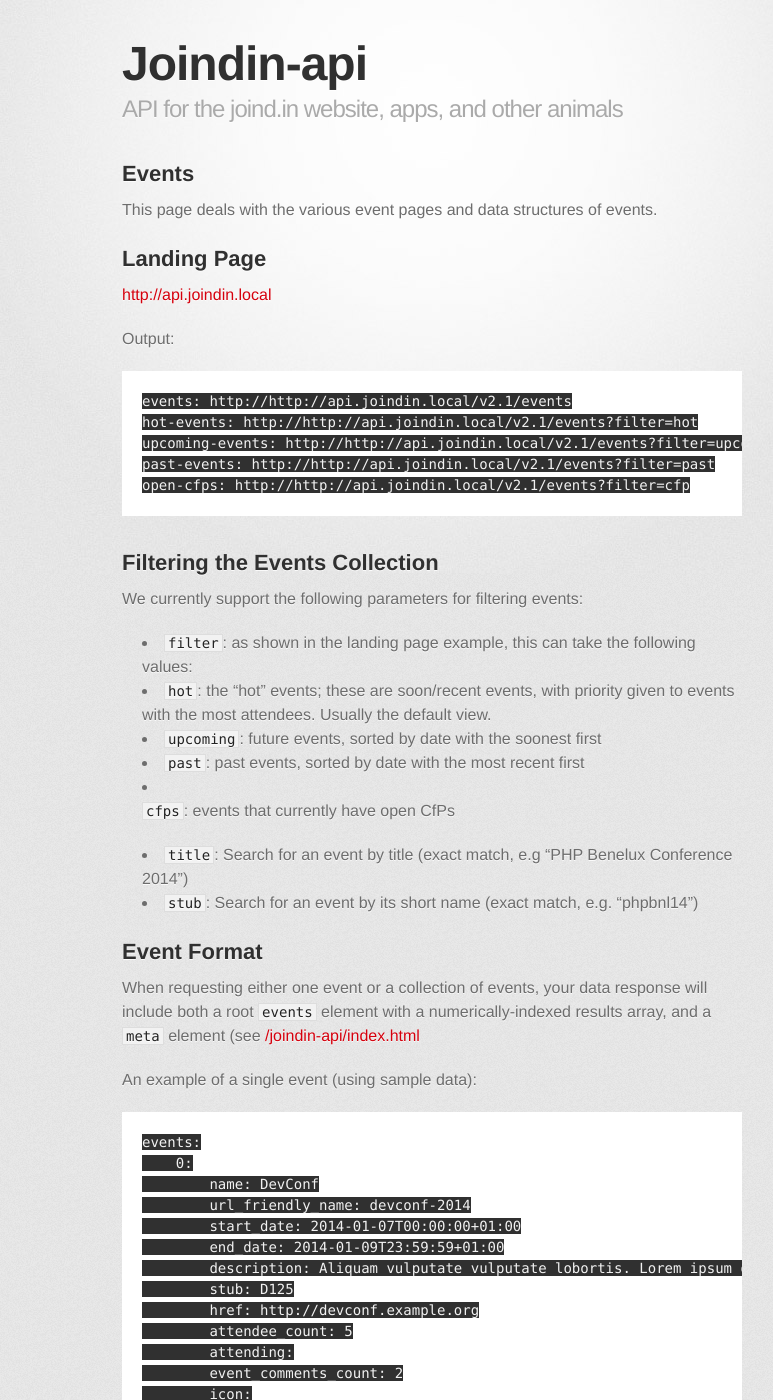
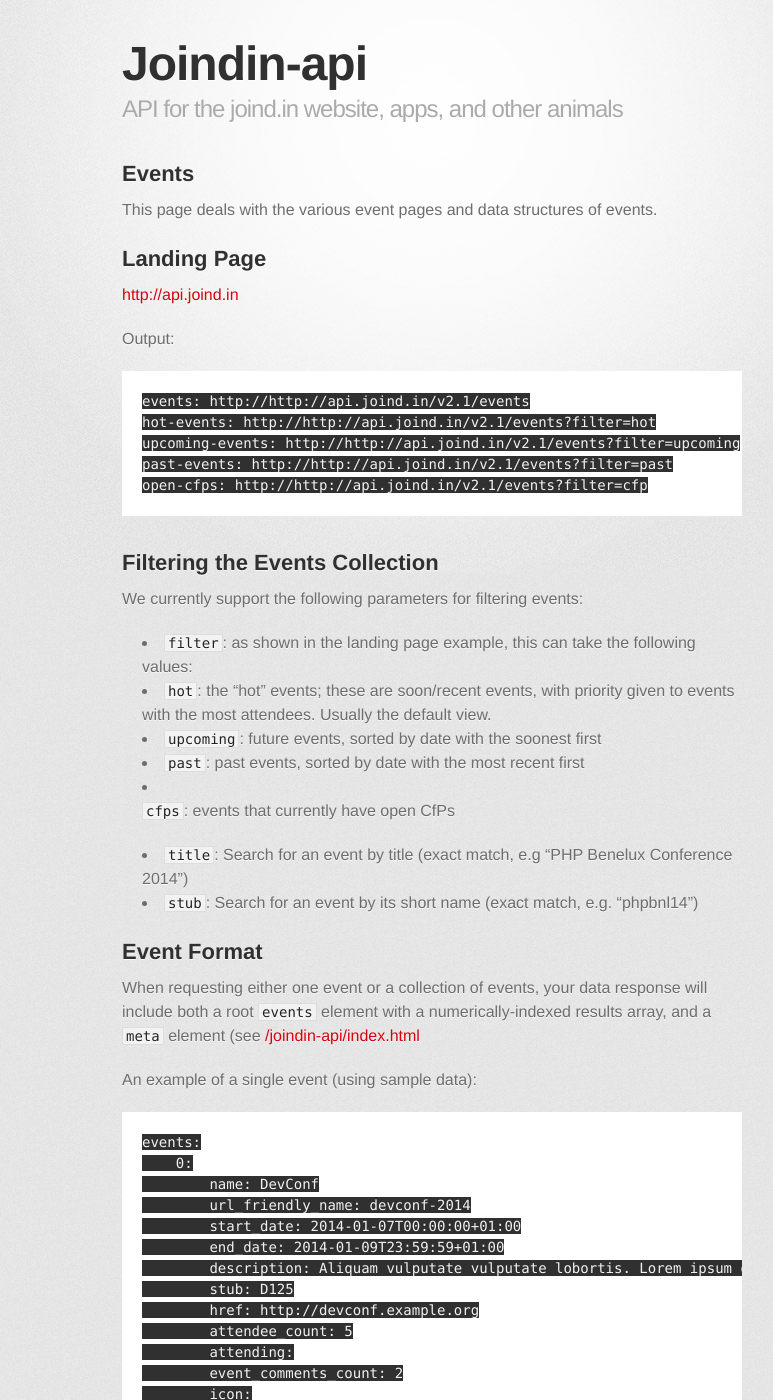
Before and after one commit to joindin/joindin-api, a Jekyll site: the page built from events.md, in a window 1280 px wide and 1400 px high. Shown: the whole window, without its empty margins (208-981 px from the left). Built offline with Jekyll 4.4.1, drawn with Linux system fonts in a browser that asks for light colours; some web fonts are replaced; some of the changed lines change nothing that is shown; some of the changed text lies outside the part shown.

Commit message:
set the config to show correct API url for live

```diff
--- a/_config.yml
+++ b/_config.yml
@@ -1,3 +1,3 @@
 baseurl:     /joindin-api
-apiurl:      http://api.joindin.local
+apiurl:      http://api.joind.in
 exclude: [src, build, tools]
```
